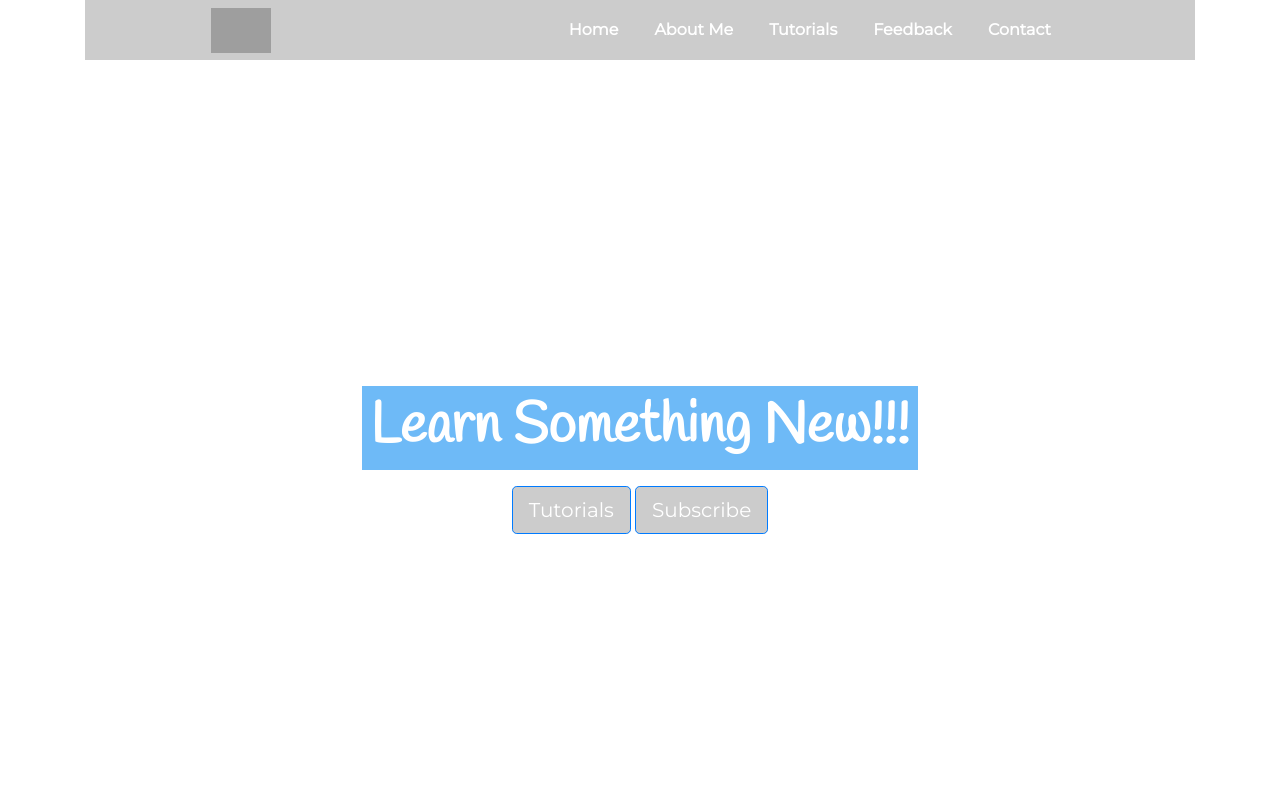
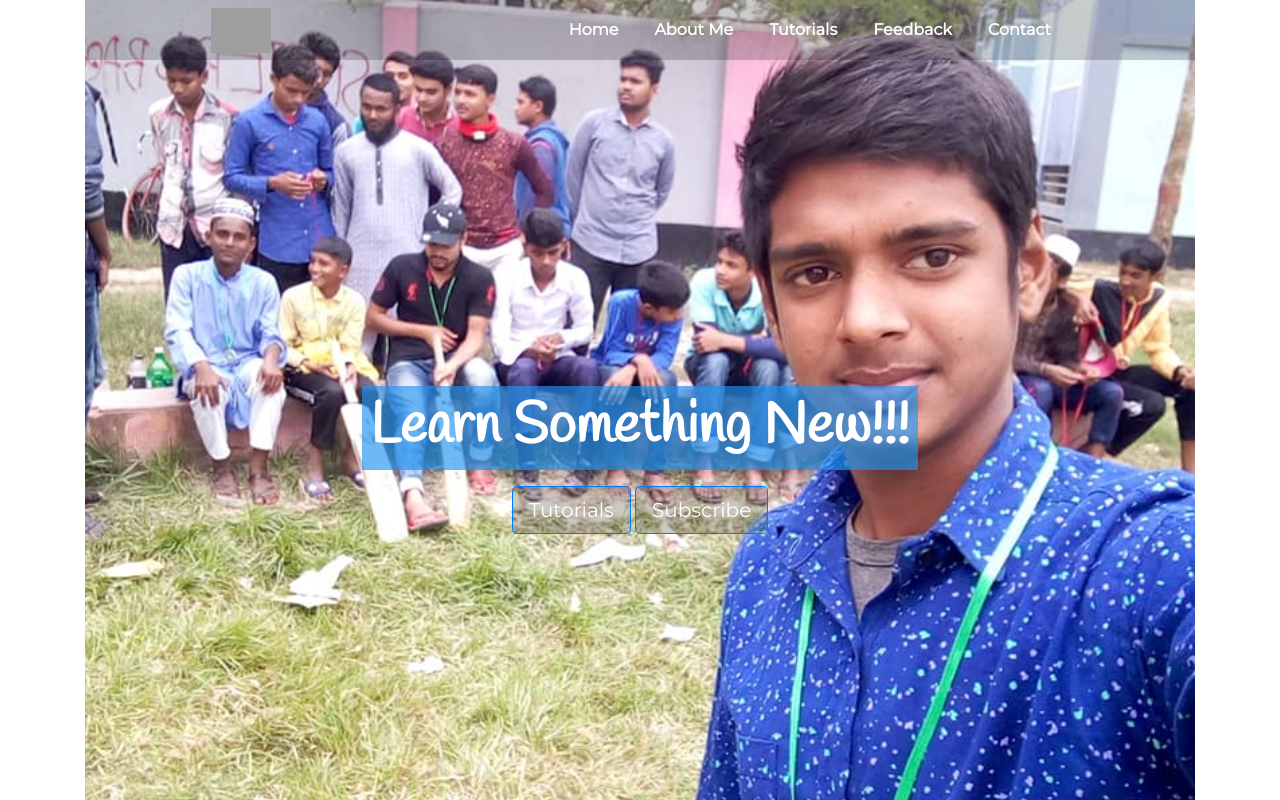
Before and after one commit to mdsohanali/work24sohan, a plain HTML site: page index.html in a window 1280 px wide. Shown: the top 800 px of the page. Drawn offline with nearby package versions, Linux system fonts and the light colour scheme; grey boxes are pictures that could not be loaded.

Commit message:
Update index.css

```diff
--- a/index.css
+++ b/index.css
@@ -12,7 +12,7 @@ h1,h2,h3,h4,h5,h6{
 }
 
 header{
-    background-image:url("images/1.jpg");
+    background-image:url("1.jpg");
     background-position:center;
     background-size:cover;
     background-attachment:fixed;
```
